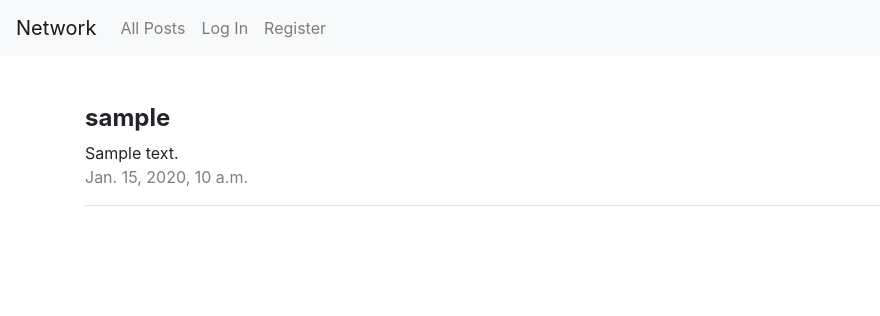
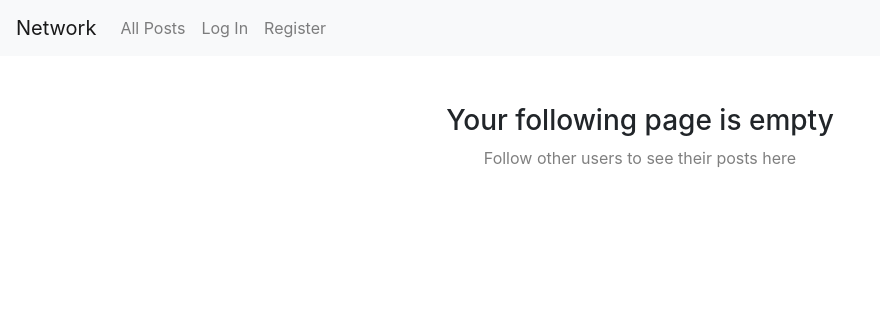
Before and after one commit to ThASh42/CS50web-project4-network, a Django app: template network/templates/network/following.html in a window 1280 px wide. Shown: the top 316 px of the page, without its empty margins (0-880 px from the left). Run offline with Django 3.2, Linux system fonts and the light colour scheme; the template is opened without the code that fills it: most values are stand-ins (such as "Sample title", 1, 10 or a date in 2020); some libraries are stand-ins or nearby versions.

Commit message:
Create empty page message

```diff
--- a/network/templates/network/following.html
+++ b/network/templates/network/following.html
@@ -2,7 +2,7 @@
 {% load static %}
 
 {% block body %}
-    <div>
+    {% if posts.exists %}
         {% for post in posts %}
             <div class="my-3">
                 <a href="{% url "profile" post.user %}" class="text-reset text-decoration-none">
@@ -13,5 +13,10 @@
             </div>
             <hr>
         {% endfor %}
-    </div>
+    {% else %}
+        <div class="text-center">
+            <h3>Your following page is empty</h3>
+            <span class="text-black-50">Follow other users to see their posts here</span>
+        </div>
+    {% endif %}
 {% endblock %}
```
